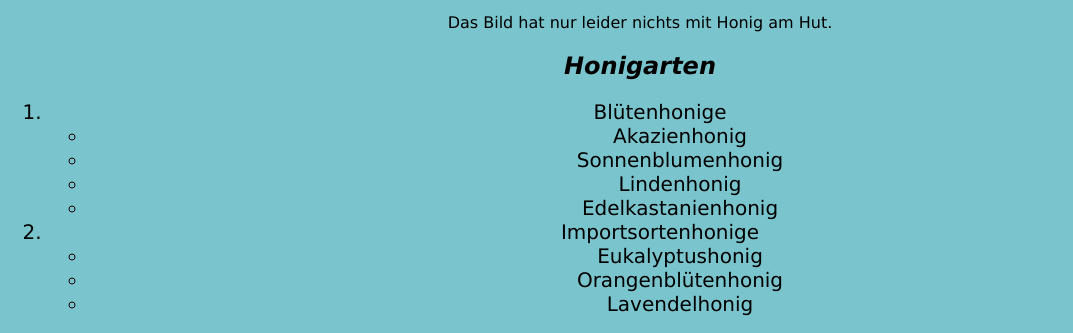
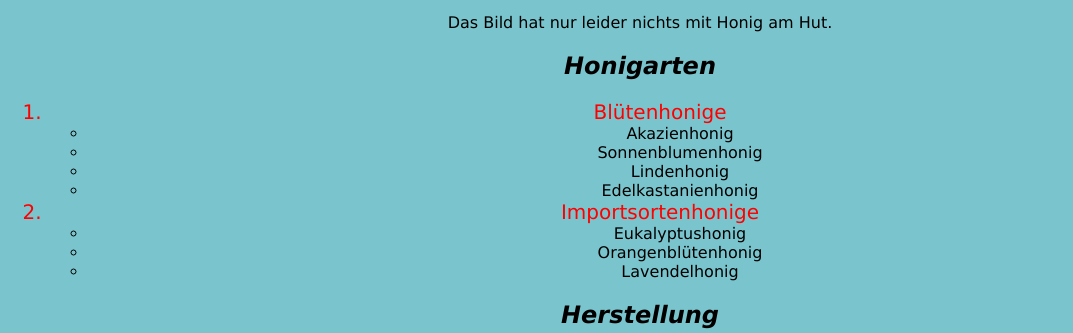
Before and after one commit to joschef/wl2, a plain HTML site: page index.html in a window 1280 px wide. Shown: the part 429-762 px from the top of the page, without its empty margins (0-1073 px from the left). Drawn offline with Linux system fonts and the light colour scheme.

Commit message:
Signed-off-by: Joschua Forster <Joschua Forster>

```diff
--- a/index.html
+++ b/index.html
@@ -31,7 +31,7 @@
 
 	<h2><i>Honigarten</i></h2>
 		<ol>
-		<li>Blütenhonige
+		<li id="Honigsorten">Blütenhonige
 
 			<ul>
 			<li>Akazienhonig</li>
@@ -40,7 +40,7 @@
 			<li>Edelkastanienhonig</li>
 			</ul>
 		</li>
-		<li>Importsortenhonige
+		<li id="Honigsorten">Importsortenhonige
 
 			<ul>
 			<li>Eukalyptushonig</li>
--- a/styles.css
+++ b/styles.css
@@ -11,6 +11,7 @@ ol {
 }
 ul {
 	color: black;
+	font-size: 16px;
 
 }
 img {
```
